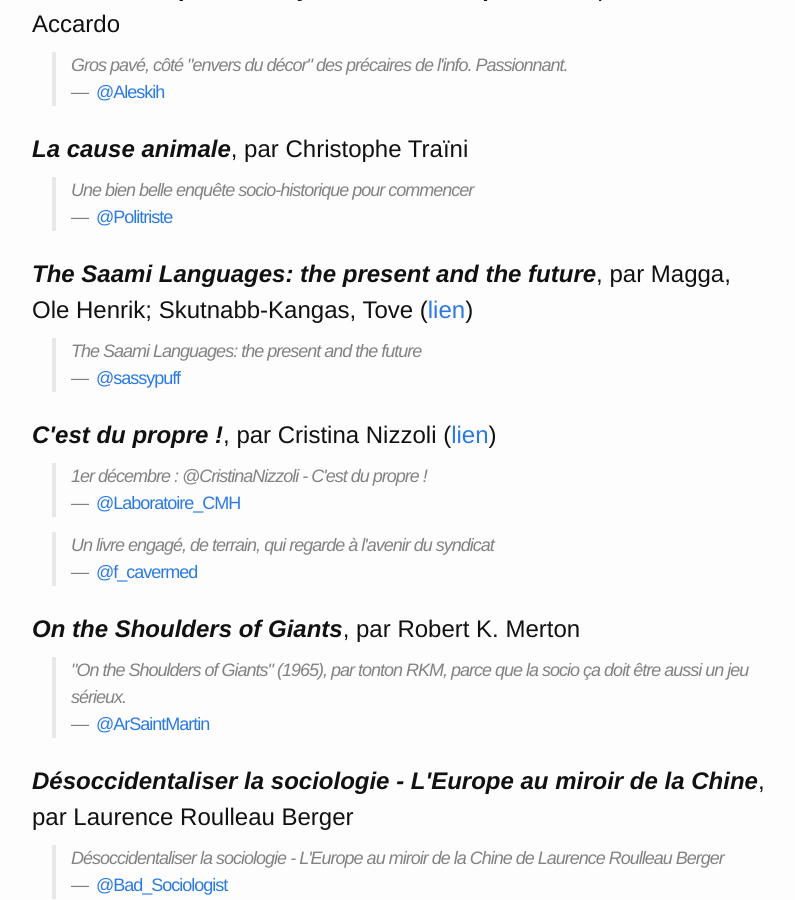
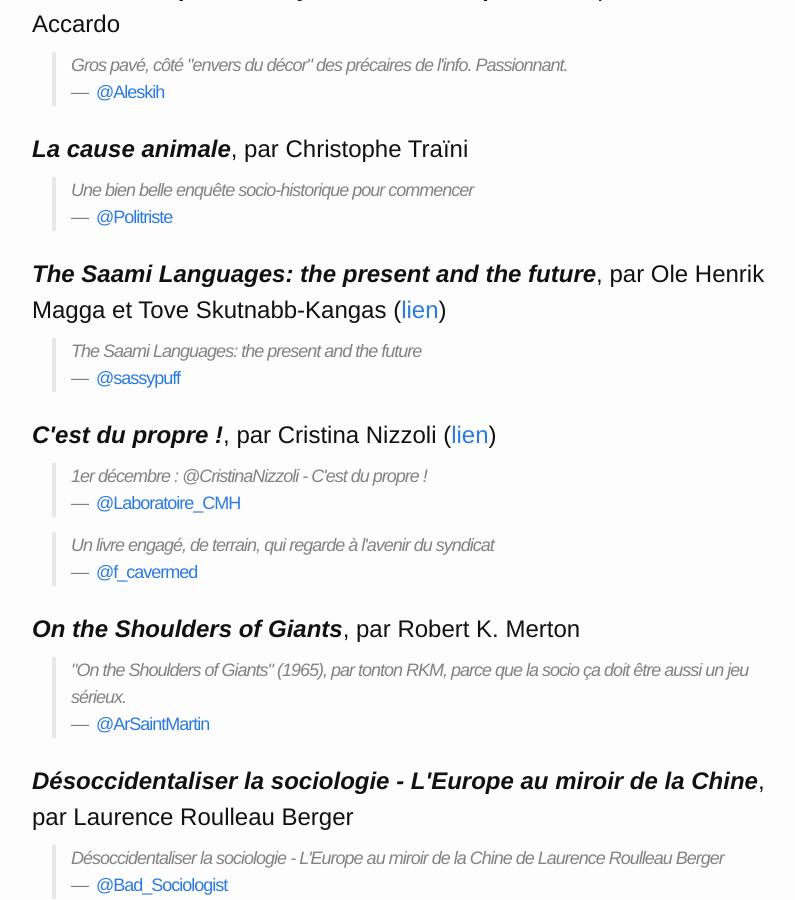
Before and after one commit to bfontaine/SocioNoel, a Jekyll site: the page built from index.md, in a window 1280 px wide and 900 px high, scrolled down 6153 px. Shown: the whole window, without its empty margins (238-1033 px from the left). Built offline with Jekyll 4.4.1, drawn with Linux system fonts in a browser that asks for light colours.

Commit message:
authors enumeration fixed

```diff
--- a/books.yml
+++ b/books.yml
@@ -213,7 +213,7 @@
     source: https://twitter.com/Politriste/status/671718846131281920
     comment: Une bien belle enquête socio-historique pour commencer
   - title: "The Saami Languages: the present and the future"
-    author: Magga, Ole Henrik; Skutnabb-Kangas, Tove
+    author: Ole Henrik Magga et Tove Skutnabb-Kangas
     source: https://twitter.com/sassypuff/status/671720134243930112
     comment: >
       The Saami Languages: the present and the future
--- a/index.md
+++ b/index.md
@@ -408,7 +408,7 @@ Accès direct à un jour :<br/>
   </div>
 </article>
 <article class="book">
-  <h1 id="dec15-1-The-Saami-Languages-the-present-and-the-future-Magga-Ole-Henrik-Skutnabb-Kangas-Tove"><span class="title">The Saami Languages: the present and the future</span>, par <span class="author">Magga, Ole Henrik; Skutnabb-Kangas, Tove</span>&nbsp;(<a href="https://www.culturalsurvival.org/publications/cultural-survival-quarterly/saami-languages-present-and-future">lien</a>)</h1>
+  <h1 id="dec15-1-The-Saami-Languages-the-present-and-the-future-Ole-Henrik-Magga-et-Tove-Skutnabb-Kangas"><span class="title">The Saami Languages: the present and the future</span>, par <span class="author">Ole Henrik Magga et Tove Skutnabb-Kangas</span>&nbsp;(<a href="https://www.culturalsurvival.org/publications/cultural-survival-quarterly/saami-languages-present-and-future">lien</a>)</h1>
   <div class="sources">
 
     <blockquote class="comment">
```
